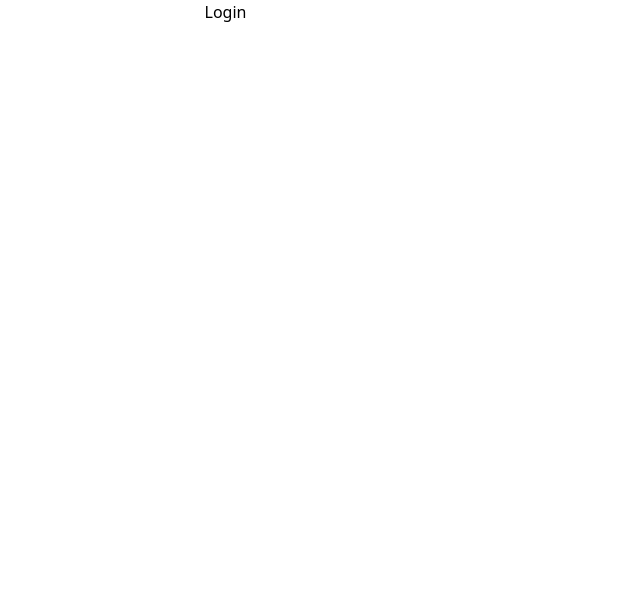
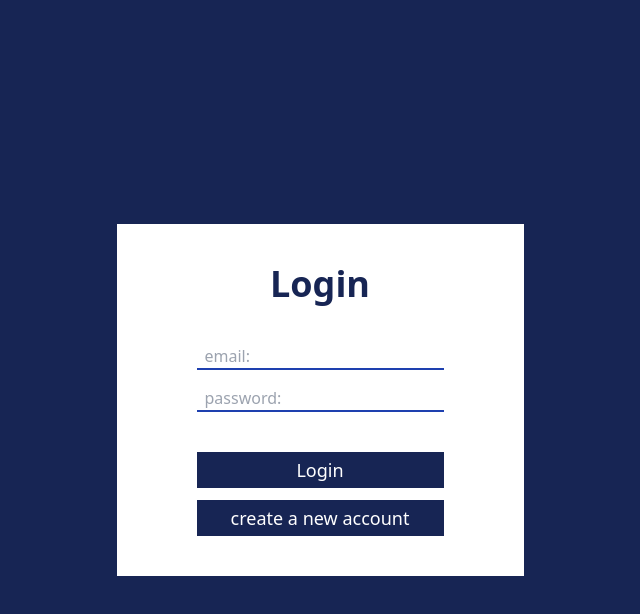
Before and after one commit to GabrielD3Vsilva/login-and-register, a website with bundled scripts: page src/index.html in a window 1280 px wide. Shown: the whole page, without its empty margins (320-960 px from the left). Built offline with nearby package versions, Linux system fonts and the light colour scheme.

Commit message:
the first commit

```diff
--- a/src/index.html
+++ b/src/index.html
@@ -1,21 +1,41 @@
 <!DOCTYPE html>
-<html lang="en">
+<html lang="pt-br">
 <head>
     <meta charset="UTF-8">
     <meta name="viewport" content="width=device-width, initial-scale=1.0">
     <link rel="stylesheet" href="css/output.css">
     <title>Document</title>
 </head>
-<body>
-    <main class="flex mx-auto justify-center">
-        <div class="">
-            <div class="">
-                <h1>Login</h1>
+<body class="bg-blue-950">
+    <main class="flex mx-auto justify-center items-center h-screen ">
+        <div class=" bg-white py-10 px-20">
+
+            <div class="flex flex-col gap-10">
+                <div class="">
+                    <h1 class="text-center text-4xl font-black text-blue-950">Login</h1>
+                </div>
+                <div class="flex flex-col gap-4">
+                    <input type="email" name="email" id="email" placeholder="email:" class="px-2 border-b-2 border-blue-800">
+                    <input type="password" name="password" id="password" placeholder="password: " class="px-2 border-b-2 border-blue-800">
+                </div>
+
+                <div class="flex flex-col gap-3">
+                    <button class="text-lg bg-blue-950 py-1 text-white text-bold hover:bg-blue-600 transition-all ease-in-out" id="btnLoginAction">
+                        Login
+                    </button>
+
+                    <a class="text-lg bg-blue-950 py-1 text-white text-bold hover:bg-blue-600 transition-all ease-in-out text-center cursor-pointer" href="#">
+                        create a new account
+                    </a>
+                </div>
             </div>
-            <input type="email" name="email" id="email">
+
         </div>
+    </main>
 
 
-    </main>
+
+
+    <script type="module" src="js/loginScripts/app.js"></script>
 </body>
 </html>
--- /dev/null
+++ b/src/js/loginScripts/app.js
@@ -0,0 +1,6 @@
+import validator from "./validator.js";
+
+const btnLoginAction = document.getElementById('btnLoginAction');
+
+
+btnLoginAction.addEventListener('click', validator.checkIfInputsIsEmpty);
--- /dev/null
+++ b/src/js/loginScripts/validator.js
@@ -0,0 +1,14 @@
+function checkIfInputsIsEmpty ( ) {
+    let email = document.getElementById('email');
+    let password = document.getElementById('password');
+
+    if (email.value == '' || password.value == '') {
+        console.log('preencha os campos')
+    } else {
+        console.log('logado')
+    }
+}
+
+export default {
+    checkIfInputsIsEmpty: checkIfInputsIsEmpty
+}
```
Also changed, not shown: src/css/output.css.
